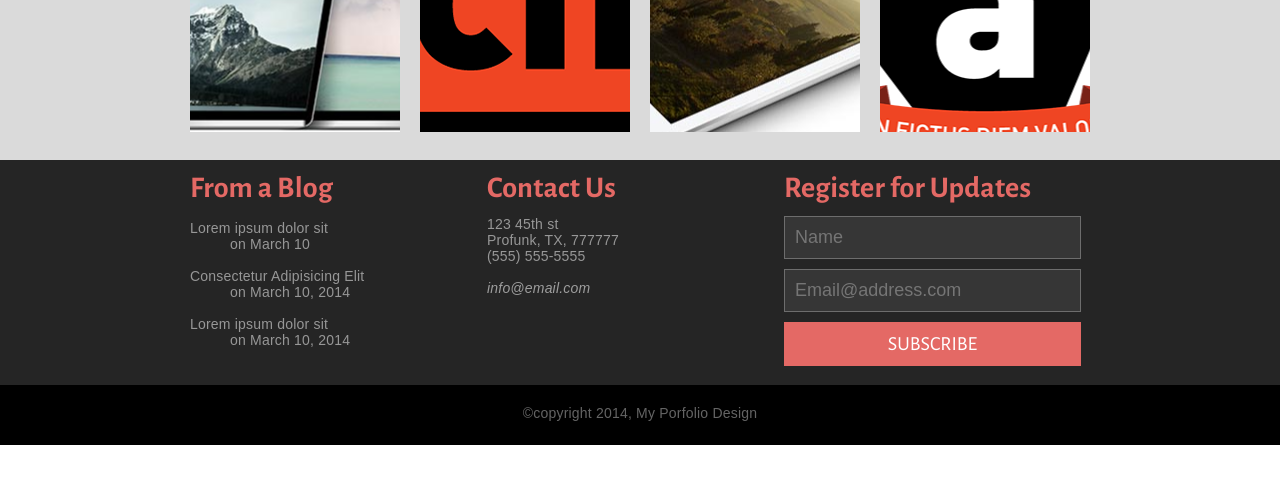
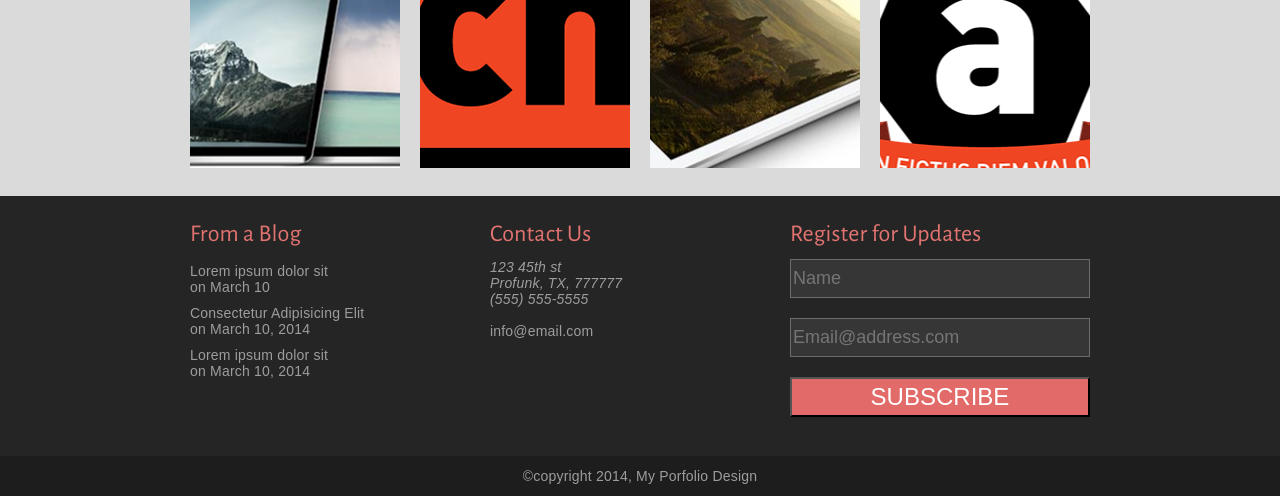
Before and after one commit to LukaHuang/psd-to-html-practice1-portfolio, a plain HTML site: page index.html in a window 1280 px wide. Shown: the part 805-1301 px from the top of the page. Before the commit the page ends 1250 px from the top, so only its background shows below. Drawn offline with nearby package versions, Linux system fonts and the light colour scheme.

Commit message:
practice footer again

```diff
--- a/index.html
+++ b/index.html
@@ -91,23 +91,23 @@
     <div class="container">
       <div class="col-one-third">
         <h3>From a Blog</h3>
-        <dl>
+        <dl class="define-list">
           <dt>Lorem ipsum dolor sit</dt>
-          <dd>on March 10 </dd><br/>
+          <dd>on March 10 </dd>
           <dt>Consectetur Adipisicing Elit</dt>
-          <dd>on March 10, 2014</dd><br/>
+          <dd>on March 10, 2014</dd>
           <dt>Lorem ipsum dolor sit</dt>
-          <dd>on March 10, 2014</dd><br/>
+          <dd>on March 10, 2014</dd>
         </dl>
       </div>
-      <div class="col-one-third">
+      <div class="col-one-third contact-us">
         <h3>Contact Us</h3>
         <address>
           123 45th st<br/>
           Profunk, TX, 777777<br/>
           (555) 555-5555 <br/><br/>
-          <a href="mailto:info@email.com">info@email.com</a>
         </address>
+        <a href="mailto:info@email.com">info@email.com</a>
       </div>
       <div class="col-one-third registration">
         <form action="none">
@@ -123,5 +123,6 @@
   </footer>
   <script src="http://code.jquery.com/jquery-1.11.0.min.js"></script>
   <script type="text/javascript" src="http://localhost:35729/livereload.js"></script>
+
 </body>
 </html>
--- a/style/site.css
+++ b/style/site.css
@@ -49,6 +49,11 @@ header h1, header h3{
 
 header h1 {
   margin-top: 44px;
+}
+
+h2 {
+  margin-top: 18px;
+  margin-bottom: 20px;
 }
 
 header h3{
@@ -168,10 +173,6 @@ nav {
        article (Design Service)
 **************************************/
 
-article h2 {
-  margin-top: 18px;
-  margin-bottom: 22px;
-}
 
 article p{
   margin-bottom: 15px;
@@ -213,83 +214,70 @@ article p{
 /*************************************
                Footer
 **************************************/
-footer{
+
+footer {
   background-color: #252525;
-  color: #979797;
+  color: #9D9D9D;
   position: relative;
-  height: 285px;
-}
-
-footer h3{
-  color: #e46965;
-  font-size: 30px;
-  font-weight: bold;
-  margin: 10px 0;
+  height: 300px;
 }
 
 footer .col-one-third{
-  width: 33%;
+  padding-top: 16px;
+  width: 33.33333%;
   float: left;
 }
 
-.footer-list dt {
-  font-weight: bold;
+footer .col-one-third h3{
+  color: #E17370;
+  margin: 8px 0 10px 0;
 }
 
-.footer-list dd {
-  margin-left: 0;
-  margin-bottom: 20px;
-  font-style: italic;
+footer .define-list dd{
+  margin-bottom: 10px;
+  margin-left: 0px;
 }
 
-footer address {
-  font-style: normal;
+footer .contact-us a{
+  color: #9D9D9D;
+  text-decoration: none;
 }
 
-footer address a {
-  color: #9d9d9d;
-  text-decoration: none;
-  font-style: italic;
-}
-
-footer address a:hover {
+footer .contact-us a:hover{
   text-decoration: underline;
 }
 
-footer .registration input {
+footer .registration input{
   width: 100%;
-  /* display: block; */
+  height: 39px;
   background-color: #363636;
-  border: 1px solid #6d6d6d;
-  color: #6d6d6d;
-  padding: 10px;
-  margin-bottom: 10px;
+  border: 1px solid #6D6D6D;
   font-size: 18px;
   box-sizing: border-box;
+  margin-bottom: 20px;
 }
 
-footer .registration button {
-  background-color: #e46965;
-  border: none;
+footer .registration button{
+  width: 100%;
+  height: 40px;
+  background-color: #E26A68;
   color: white;
-  font-family: 'Alegreya Sans', sans-serif;
-  font-size: 20px;
-  width: 100%;
-  box-sizing: border-box;
-  padding: 10px;
+  text-transform: uppercase;
+  font-size: 24px;
 }
 
-.copyright {
+footer .copyright{
+  background-color: #1D1D1D;
   width: 100%;
-  height: 20px;
-  display: block;
-  background-color: black;
-  color: #646464;
+  /*height: 40px;*/
+  position: absolute;
+  bottom: 0px;
   text-align: center;
-  padding: 20px 0;
-  position: absolute;
-  bottom: 0;
+  padding: 12px 0;
 }
+
+
+
 
 /*************************************
               Clearfix
```
